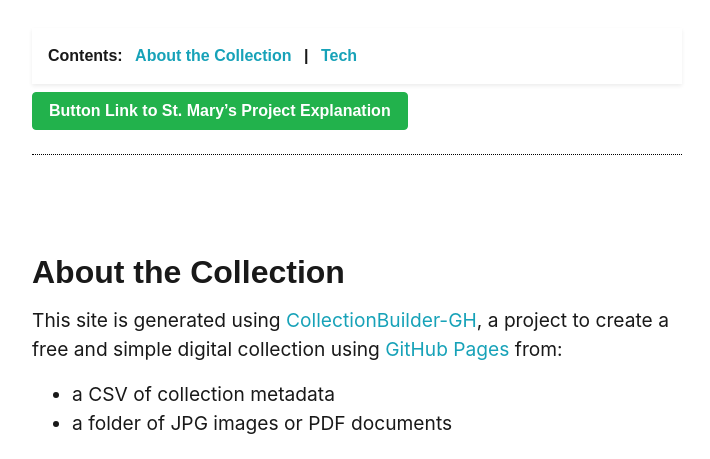
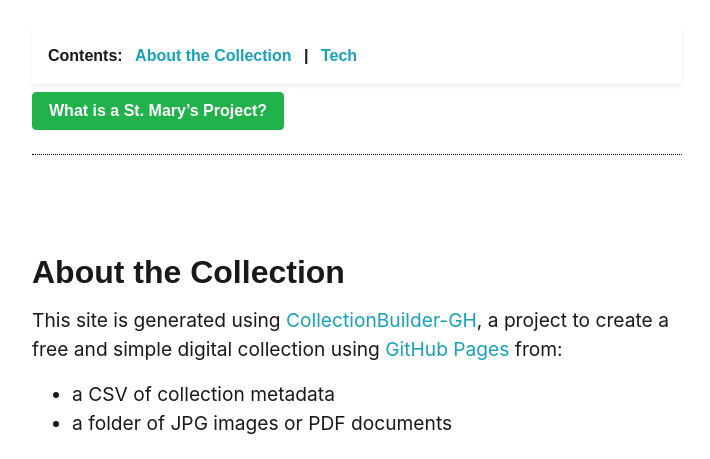
Before and after one commit to jkbauer7/St.-Marys-Project, a Jekyll site: the page built from pages/about.md, in a window 1280 px wide and 900 px high, cut to the strip 441-900 px from the top of the window. Shown: the whole strip, without its empty margins (283-993 px from the left). Built offline with Jekyll 4.4.1, drawn with Linux system fonts in a browser that asks for light colours; nearby versions of some CDN libraries; some web fonts are replaced.

Commit message:
button link

```diff
--- a/pages/about.md
+++ b/pages/about.md
@@ -11,7 +11,7 @@
 {% include feature/jumbotron.html objectid="https://www.smcm.edu/news/wp-content/uploads/sites/35/2016/09/smcm-aerial-shot.jpg" %}
 
 {% include feature/nav-menu.html sections="About the Collection" %}
-{% include feature/button.html text="Button Link to St. Mary's Project Explanation" link="https://www.smcm.edu/academics/capstone-experience/st-marys-project-guidelines/" color="success" %}
+{% include feature/button.html text="What is a St. Mary's Project?" link="https://www.smcm.edu/academics/capstone-experience/st-marys-project-guidelines/" color="success" %}
 ## About the Collection
 
 This site is generated using [CollectionBuilder-GH](https://collectionbuilding.github.io/gh/), a project to create a free and simple digital collection using [GitHub Pages](https://pages.github.com/) from:
```
